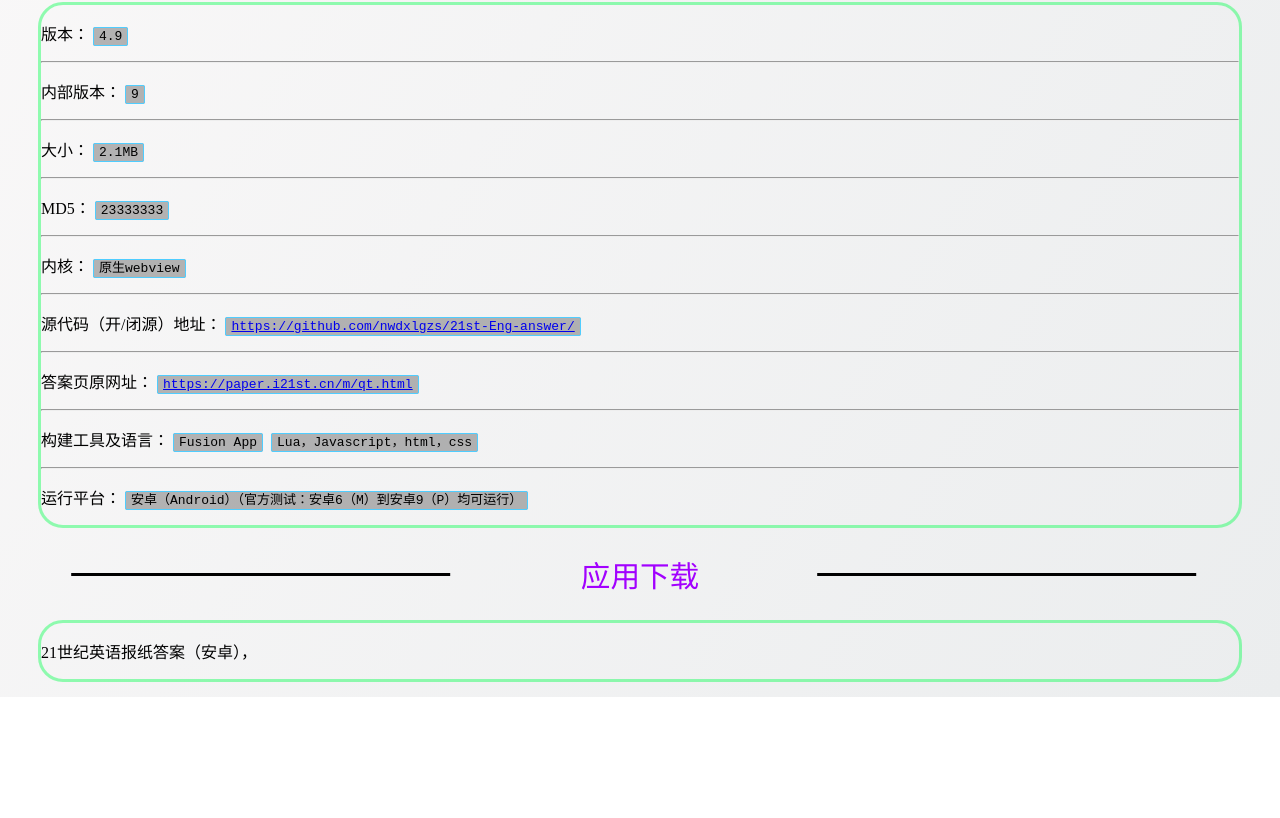
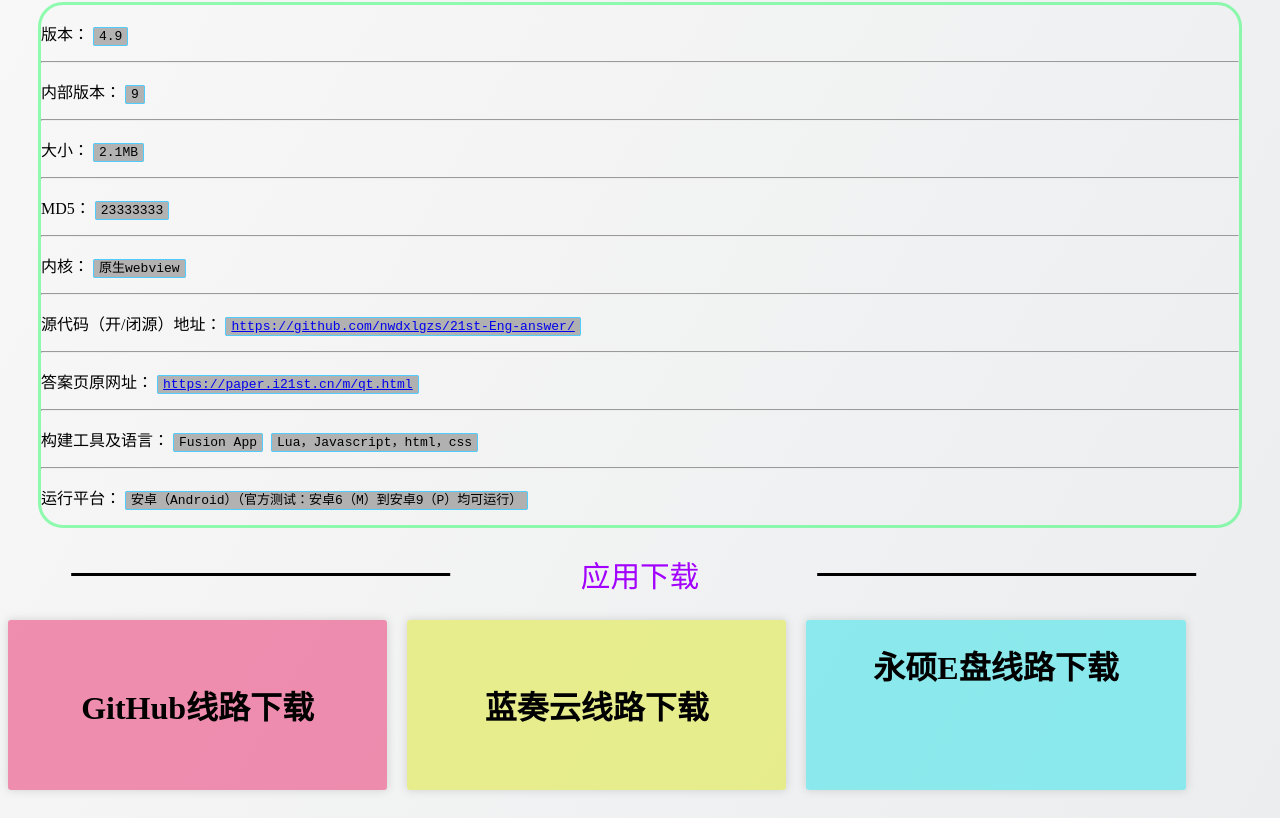
Before and after one commit to nwdxlgzs/21st-Eng-answer, a plain HTML site: page index.html in a window 1280 px wide. Shown: the part 996-1814 px from the top of the page. Before the commit the page ends 1693 px from the top, so only its background shows below. Drawn offline with Linux system fonts and the light colour scheme.

Commit message:
Update index.html

```diff
--- a/index.html
+++ b/index.html
@@ -55,8 +55,16 @@
                 应用下载
             </h2>
         </div>
-        <div class="box-frame">
-            <p>21世纪英语报纸答案（安卓），</p>
+        <div class="donwload-card">
+            <div class="donwload-card1">
+                <h1>GitHub线路下载</h1>
+            </div>
+            <div class="donwload-card2">
+                <h1>蓝奏云线路下载</h1>
+            </div>
+            <div class="donwload-card3">
+                <h1>永硕E盘线路下载</h1>
+            </div>
         </div>
     </div>
 
```
